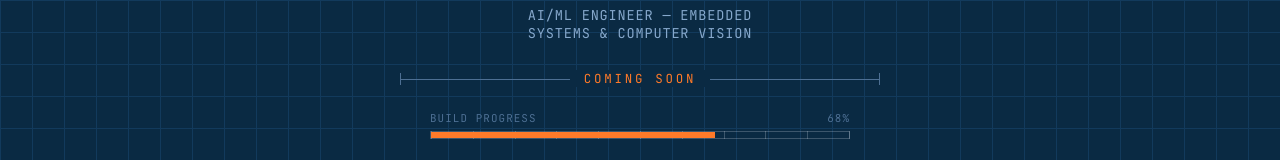
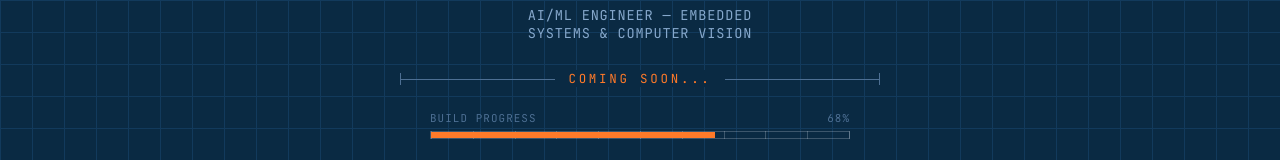
Before and after one commit to shikhartiwari15/shikhartiwari.dev, a Next.js app: page / in a window 1280 px wide. Shown: the part 320-480 px from the top of the page. Built offline with nearby package versions, Linux system fonts and the light colour scheme; a web font is replaced by a local one.

Commit message:
first push for cloudf

```diff
--- a/app/page.tsx
+++ b/app/page.tsx
@@ -34,7 +34,7 @@ export default function ComingSoon() {
         </p>
 
         <div className="dimension" role="img" aria-label="Coming soon">
-          <span className="dimension__label">COMING SOON</span>
+          <span className="dimension__label">COMING SOON...</span>
         </div>
 
         <div className="meter" aria-hidden="true">
```
